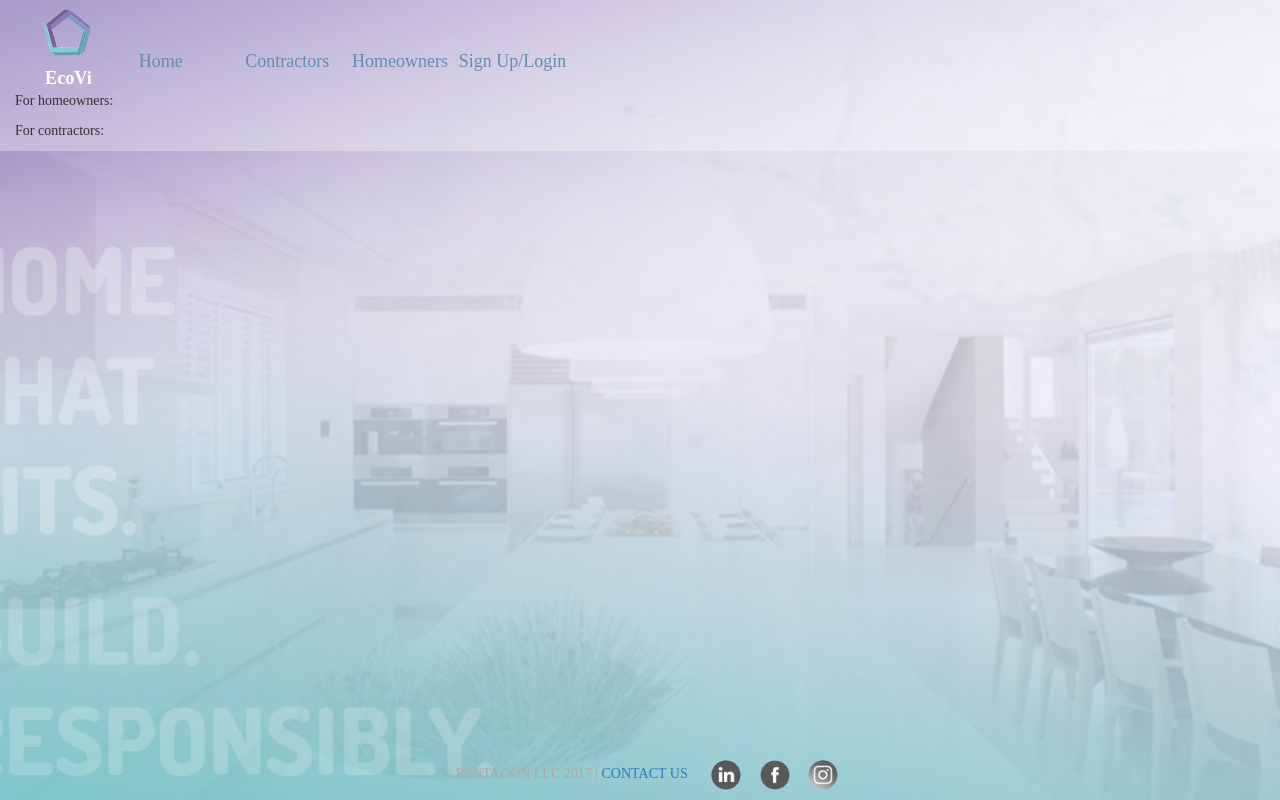
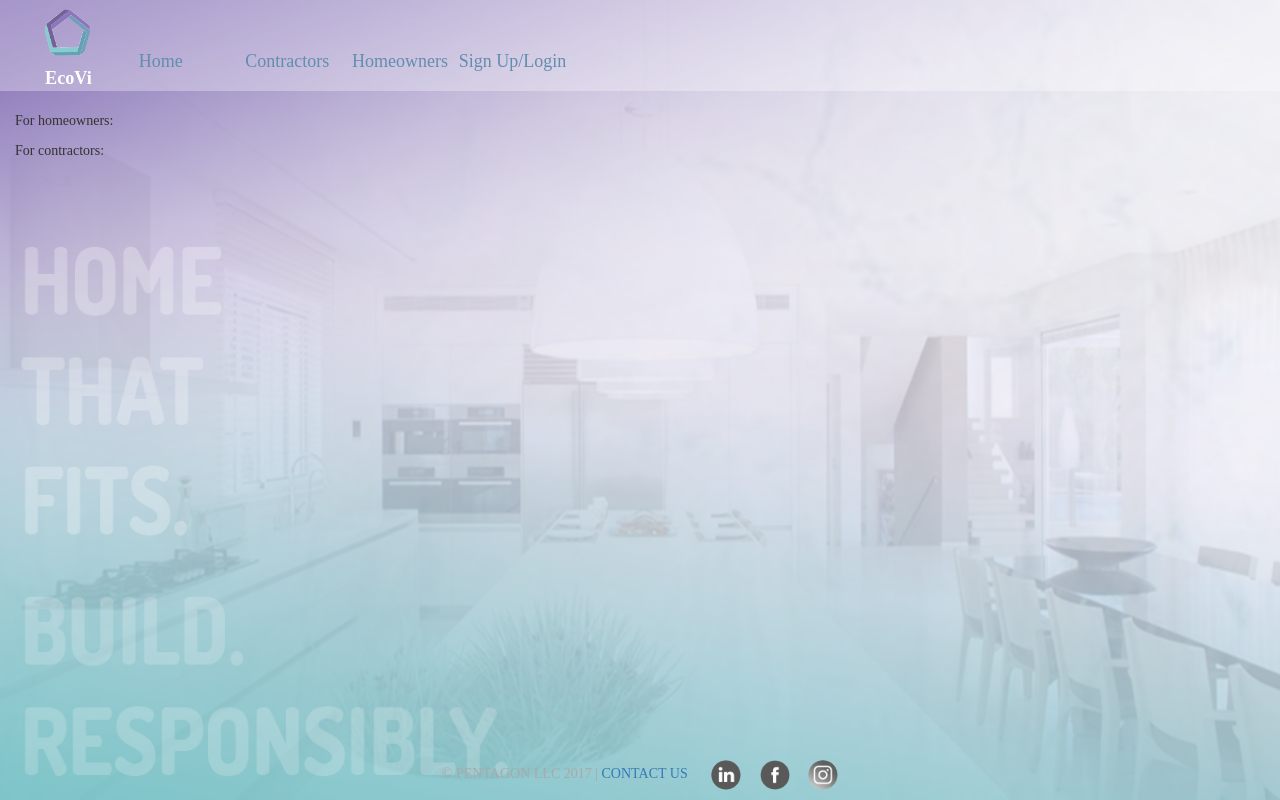
Before and after one commit to zona-li/ecovi, a Django app: page /contact/ in a window 1280 px wide. Run offline with Django 3.2, Linux system fonts and the light colour scheme; some libraries are stand-ins or nearby versions.

Commit message:
improve look

```diff
--- a/app/homestarter/main/templates/main/header.html
+++ b/app/homestarter/main/templates/main/header.html
@@ -24,8 +24,7 @@
 			/* Center and scale the image nicely */
 			background-position: center;
 			background-repeat: no-repeat;
-			background-size: cover;
-
+			background-size:100% 100vh;
 			font-family:'Terminal Dosis';
 		}
 
@@ -74,14 +73,12 @@
 				{% endif %} -->
 			</div>
 
+			<span class="row">
+				{% block content %}
+				{% endblock %}
+			</span>
 
-			<div class="row">
-			  <div class="col-md-4">
-			  	{% block content %}
-				{% endblock %}
-			  </div>
 
-			</div>
 		</div>
 
 		<footer>
```
Also changed, not shown: 5 other files.
